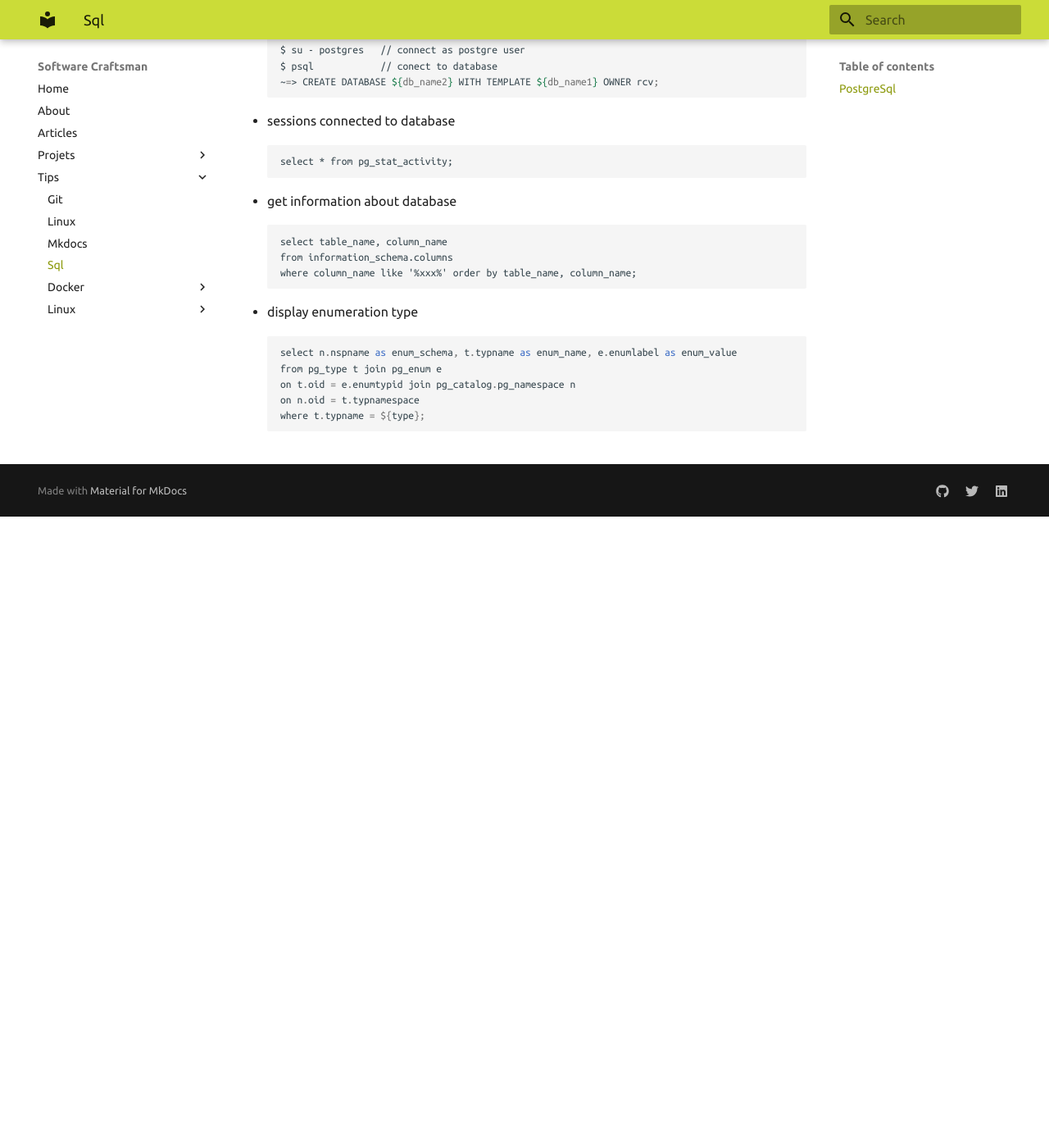
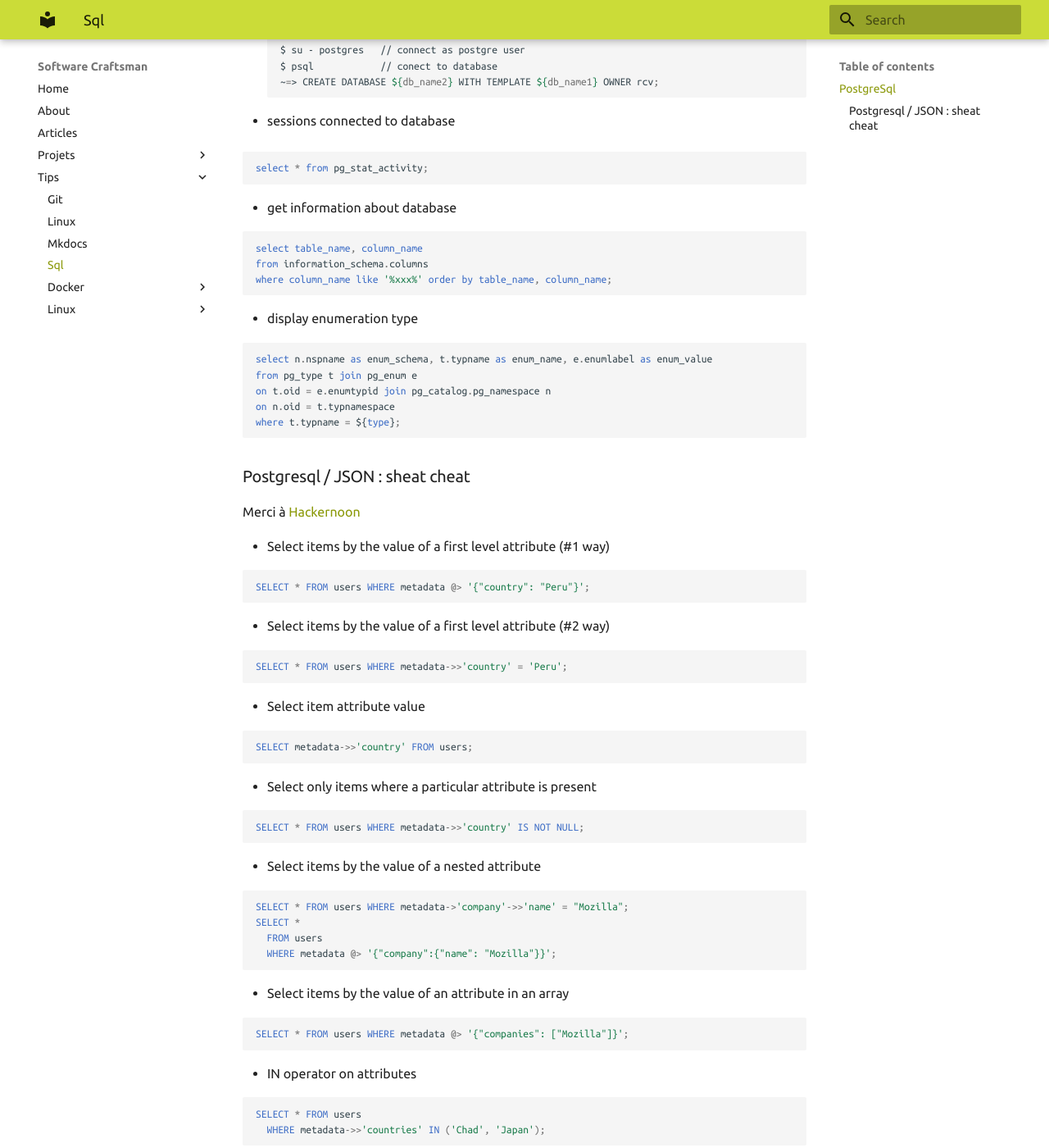
Before and after one commit to rvanlande/rvanlande.github.io, an MkDocs documentation site: the page built from docs/tips/sql.md, in a window 1280 px wide and 1400 px high, scrolled down 844 px. Shown: the whole window at 82% size. Built offline with MkDocs 1.6.1 and Material for MkDocs 9.7.7, drawn with Linux system fonts in a browser that asks for light colours; before the commit the page ends 1474 px from its top, so only the background shows below that; some of the changed text lies outside the part shown.

Commit message:
update sql

````diff
--- a/docs/tips/sql.md
+++ b/docs/tips/sql.md
@@ -33,18 +33,92 @@
 
 * sessions connected to database
 
-        select * from pg_stat_activity;
+```sql
+select * from pg_stat_activity;
+```
 
 * get information about database
 
-        select table_name, column_name
-        from information_schema.columns
-        where column_name like '%xxx%' order by table_name, column_name;
+```sql
+select table_name, column_name
+from information_schema.columns
+where column_name like '%xxx%' order by table_name, column_name;
+```
 
 * display enumeration type
 
-        select n.nspname as enum_schema, t.typname as enum_name, e.enumlabel as enum_value
-        from pg_type t join pg_enum e
-        on t.oid = e.enumtypid join pg_catalog.pg_namespace n
-        on n.oid = t.typnamespace
-        where t.typname = ${type};
+```sql
+select n.nspname as enum_schema, t.typname as enum_name, e.enumlabel as enum_value
+from pg_type t join pg_enum e
+on t.oid = e.enumtypid join pg_catalog.pg_namespace n
+on n.oid = t.typnamespace
+where t.typname = ${type};
+```
+
+### Postgresql / JSON : sheat cheat
+
+Merci à [Hackernoon](https://hackernoon.com/how-to-query-jsonb-beginner-sheet-cheat-4da3aa5082a3)
+
+* Select items by the value of a first level attribute (#1 way)
+
+```sql
+SELECT * FROM users WHERE metadata @> '{"country": "Peru"}';
+```
+
+* Select items by the value of a first level attribute (#2 way)
+
+```sql
+SELECT * FROM users WHERE metadata->>'country' = 'Peru';
+```
+
+* Select item attribute value
+
+```sql
+SELECT metadata->>'country' FROM users;
+```
+
+* Select only items where a particular attribute is present
+
+```sql
+SELECT * FROM users WHERE metadata->>'country' IS NOT NULL;
+```
+
+* Select items by the value of a nested attribute
+
+```sql
+SELECT * FROM users WHERE metadata->'company'->>'name' = "Mozilla";
+SELECT *
+  FROM users
+  WHERE metadata @> '{"company":{"name": "Mozilla"}}';
+```
+
+* Select items by the value of an attribute in an array
+
+```sql
+SELECT * FROM users WHERE metadata @> '{"companies": ["Mozilla"]}';
+```
+
+* IN operator on attributes
+
+```sql
+SELECT * FROM users
+  WHERE metadata->>'countries' IN ('Chad', 'Japan');
+```
+
+* Insert a whole object
+
+```sql
+UPDATE users SET metadata = '{"country": "India"}';
+```
+
+* Update or insert an attribute
+
+```sql
+UPDATE users SET metadata = metadata || '{"country": "Egypt"}';
+```
+
+* Removing an attribute
+
+```sql
+UPDATE users SET metadata = metadata - 'country';
+```
````
